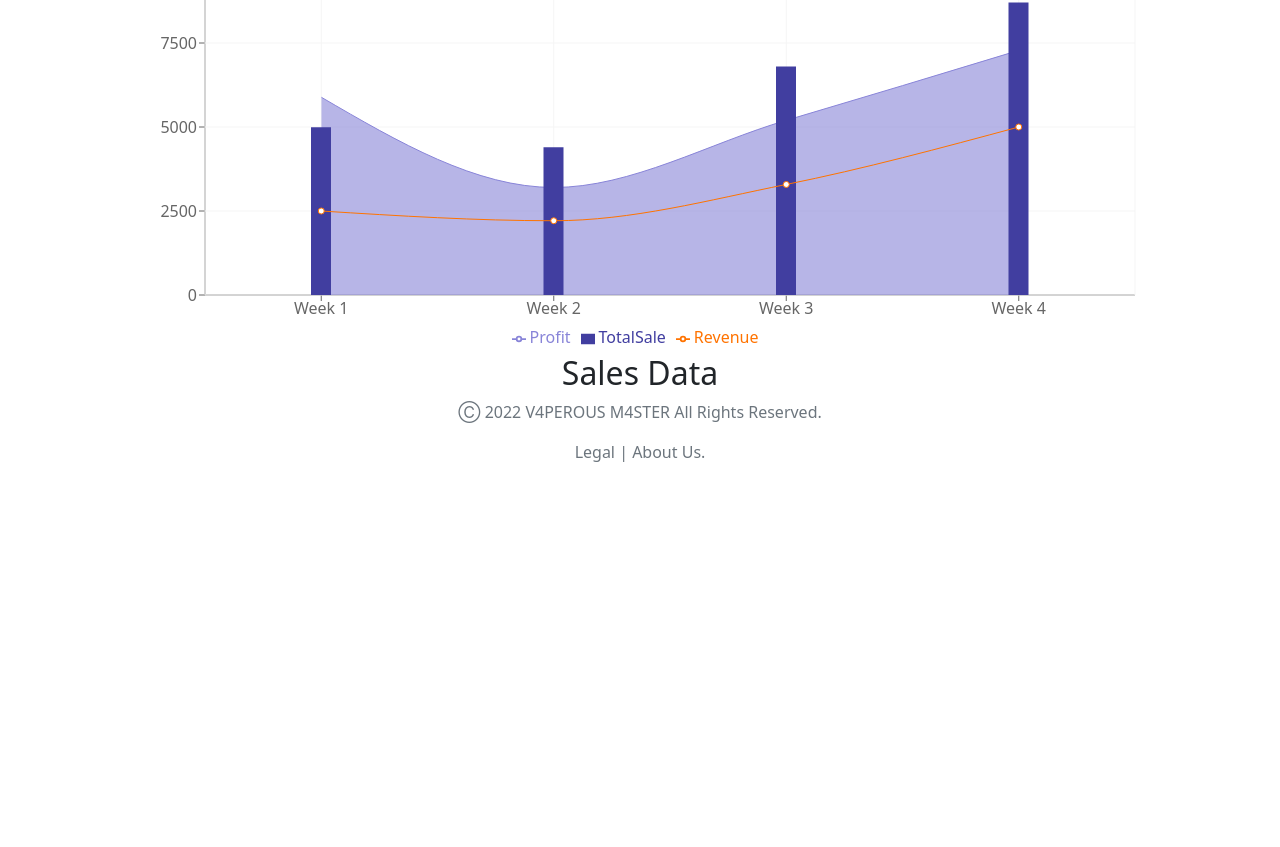
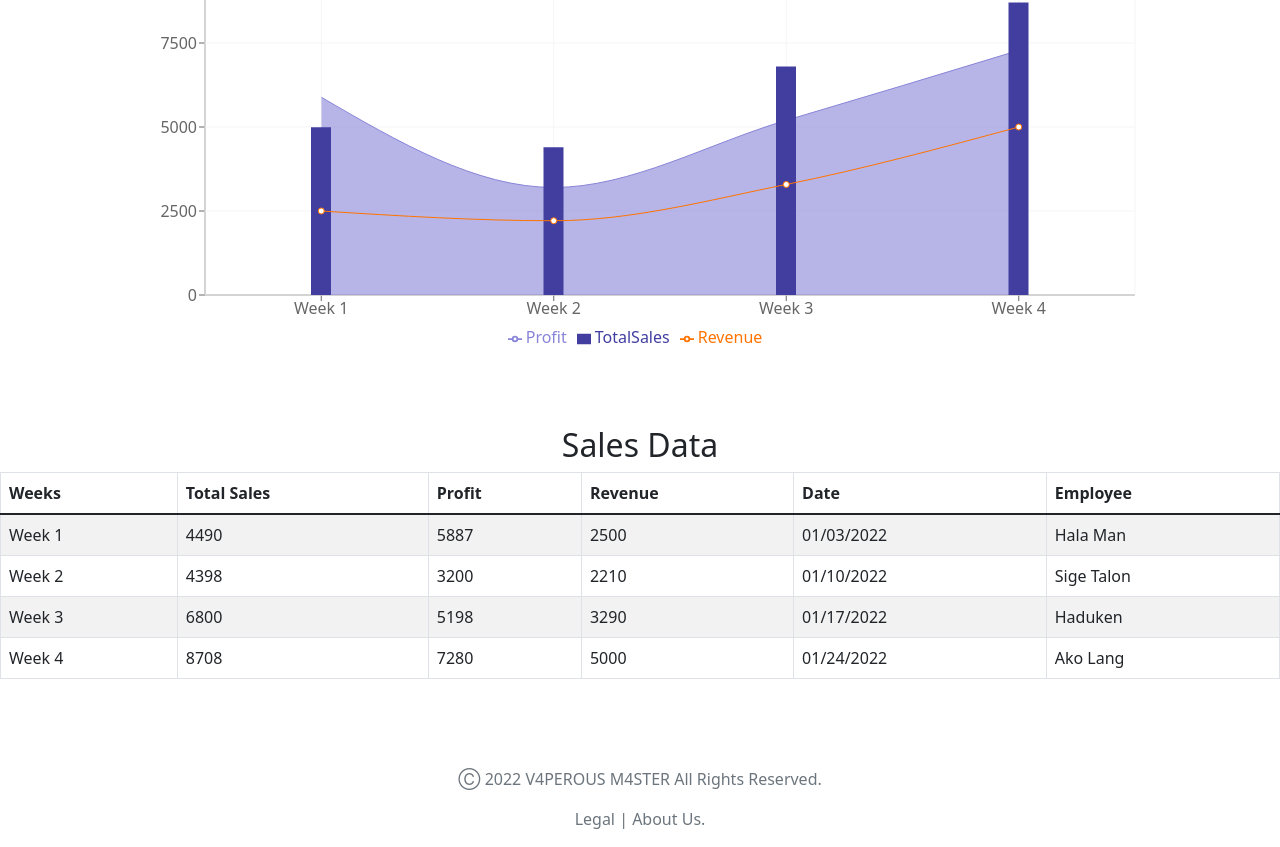
Before and after one commit to keenplify/se101-pos-project, a Next.js app in the folder fe-next/: page /sales in a window 1280 px wide. Shown: the part 380-1227 px from the top of the page. Before the commit the page ends 860 px from the top, so only its background shows below. Built offline with nearby package versions, Linux system fonts and the light colour scheme.

Commit message:
12/04/2022

```diff
--- a/fe-next/components/navbar.jsx
+++ b/fe-next/components/navbar.jsx
@@ -51,7 +51,7 @@ export function NavBar({ employee }) {
             <Nav.Link href="/inventory" className="fw-bold">
               INVENTORY
             </Nav.Link>
-            <Nav.Link href="/SalesChart" className="fw-bold">
+            <Nav.Link href="/sales" className="fw-bold">
               SALES
             </Nav.Link>
             <Nav.Link href="/employee" className="fw-bold">
--- a/fe-next/package.json
+++ b/fe-next/package.json
@@ -21,6 +21,7 @@
     "react-cookie": "^4.1.1",
     "react-dom": "17.0.2",
     "react-icons": "^4.3.1",
+    "react-table": "^7.7.0",
     "recharts": "^2.1.9",
     "universal-cookie": "^4.0.4"
   },
--- a/fe-next/pages/sales.js
+++ b/fe-next/pages/sales.js
@@ -14,25 +14,25 @@ export default function Sales() {
     {
       name: 'Week 1',
       Profit: 5887,
-      TotalSale: 4990,
+      TotalSales: 4990,
       Revenue: 2500,
     },
     {
       name: 'Week 2',
       Profit: 3200,
-      TotalSale: 4398,
+      TotalSales: 4398,
       Revenue: 2210,
     },
     {
       name: 'Week 3',
       Profit: 5198,
-      TotalSale: 6800,
+      TotalSales: 6800,
       Revenue: 3290,
     },
     {
       name: 'Week 4',
       Profit: 7280,
-      TotalSale: 8708,
+      TotalSales: 8708,
       Revenue: 5000,
     }
 
@@ -72,12 +72,69 @@ export default function Sales() {
   <Legend />
   <CartesianGrid stroke="#f5f5f5" />
   <Area type="monotone" dataKey="Profit" fill="#8884d8" stroke="#8884d8" />
-  <Bar dataKey="TotalSale" barSize={20} fill="#413ea0" />
+  <Bar dataKey="TotalSales" barSize={20} fill="#413ea0" />
   <Line type="monotone" dataKey="Revenue" stroke="#ff7300" />
 
 </ComposedChart>
 </Container>
+
+<br></br>
+<br></br>
+<br></br>
   <h1 className="fs-2 text-center"> Sales Data</h1>
+
+  <Table striped bordered hover>
+  <thead>
+    <tr>
+      <th>Weeks</th>
+      <th>Total Sales</th>
+      <th>Profit</th>
+      <th>Revenue</th>
+      <th>Date</th>
+      <th>Employee</th>
+    </tr>
+  </thead>
+  <tbody>
+    <tr>
+      <td>Week 1</td>
+      <td>4490</td>
+      <td>5887</td>
+      <td>2500</td>
+      <td>01/03/2022</td>
+      <td>Hala Man</td>
+    </tr>
+    <tr>
+      <td>Week 2</td>
+      <td>4398</td>
+      <td>3200</td>
+      <td>2210</td>
+      <td>01/10/2022</td>
+      <td>Sige Talon</td>
+    </tr>
+    <tr>
+      <td>Week 3</td>
+      <td>6800</td>
+      <td>5198</td>
+      <td>3290</td>
+      <td>01/17/2022</td>
+      <td>Haduken</td>
+    </tr>
+    <tr>
+      <td>Week 4</td>
+      <td>8708</td>
+      <td>7280</td>
+      <td>5000</td>
+      <td>01/24/2022</td>
+      <td>Ako Lang</td>
+    </tr>
+
+
+  </tbody>
+</Table>
+
+<br></br>
+<br></br>
+<br></br>
   <Footer></Footer>
 
 
```
Also changed, not shown: fe-next/pages/WeeklyCharts.js (+10 -0 lines), 1 other file (tests, documents, lock files or other folders).
